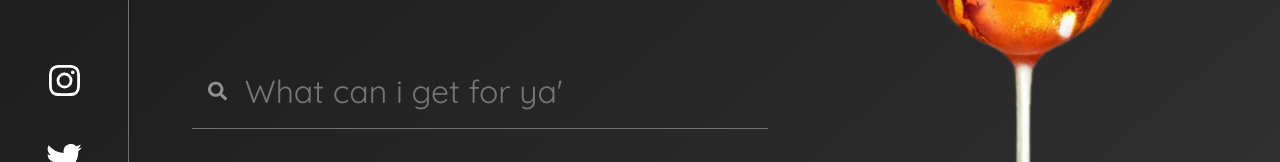
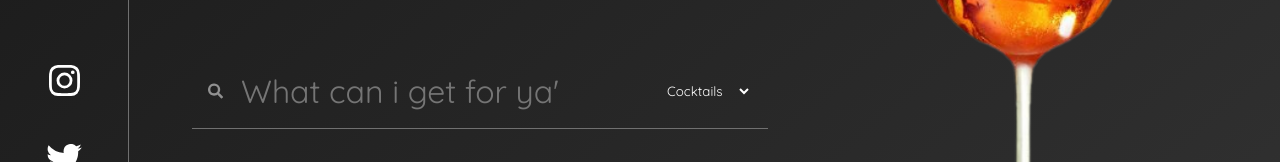
Before and after one commit to martin-egger-fallmerayer/info-blog, a Next.js app: page / in a window 1280 px wide. Shown: the part 516-678 px from the top of the page. Built offline with nearby package versions, Linux system fonts and the light colour scheme.

Commit message:
added select

```diff
--- a/pages/index.tsx
+++ b/pages/index.tsx
@@ -10,8 +10,23 @@ import SearchIconSvg from "@assets/search_icon.svg"
 
 import styles from "@styles/pages/Home.module.scss";
 import Header from "components/Header";
+import { useState } from "react";
+import { useRouter } from "next/router";
 
 const Home: NextPage = () => {
+
+  const router = useRouter()
+
+  const [searchTerm, setSearchTerm] = useState<string>("")
+  const [searchType, setSearchType] = useState<string>("cocktails")
+
+  const handleKeyPress = (e: KeyboardEvent) => {
+    if(e.key !== "Enter") return
+    if(searchTerm.includes("/")) return alert("Please enter only letters thx")
+    e.preventDefault()
+    router.push('/' + searchType + '/' + searchTerm)
+  }
+
   return (
     <div className={styles.root}>
       <aside className={styles.sideBar}>
@@ -36,7 +51,18 @@ const Home: NextPage = () => {
             <div className={styles.searchBarContainer}>
               <div className={styles.searchBar}>
                 <Image src={SearchIconSvg} alt=""/>
-                <input type="text" placeholder="What can i get for ya'" />
+                <input type="text" placeholder="What can i get for ya'"
+                  value={searchTerm}
+                  onChange={e => setSearchTerm(e.target.value)}
+                  onKeyDown={e => handleKeyPress(e)}
+                />
+                <select value={searchType} defaultValue={'cocktails'}
+                  onChange={e => setSearchType(e.target.value)}
+                >
+                  <option value="cocktails">Cocktails</option>
+                  <option value="ingredients">Ingredients</option>
+                  <option value="diy">DIY</option>
+                </select>
               </div>
             </div>
           </div>
--- a/styles/pages/Home.module.scss
+++ b/styles/pages/Home.module.scss
@@ -57,6 +57,14 @@
           font-size: 2rem;
           color: colors.$light;
         }
+
+        select {
+          background-color: transparent;
+          color: colors.$light;
+          border: none;
+          outline: none;
+        }
+
       }
     }
   }
```
